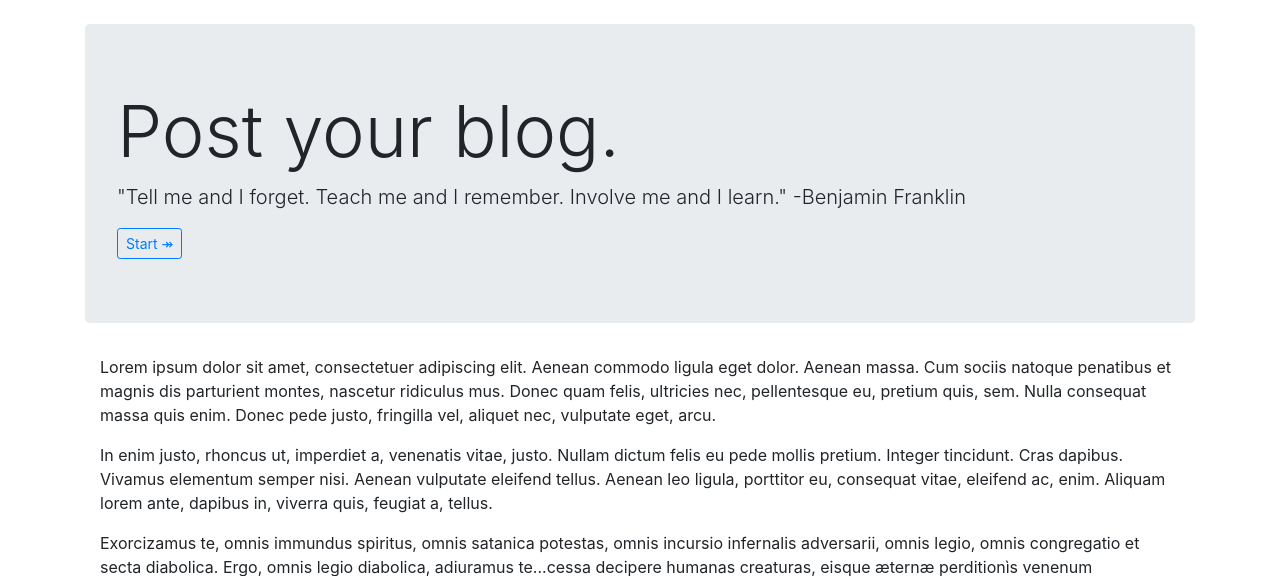
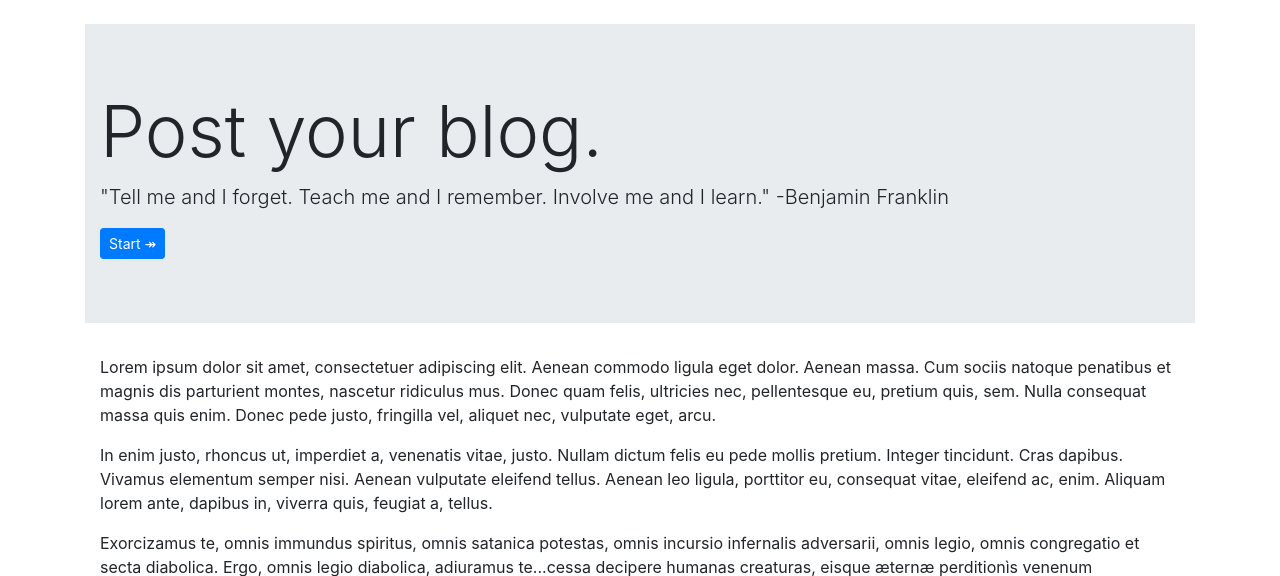
Before and after one commit to Anthonyomondi/blog, a Django app: page / in a window 1280 px wide. Shown: the part 58-634 px from the top of the page. Run offline with Django 3.2, Linux system fonts and the light colour scheme; some libraries are stand-ins or nearby versions.

Commit message:
Update index.html
adjusted jumbotron

```diff
--- a/tony_blogs/templates/tony_blogs/index.html
+++ b/tony_blogs/templates/tony_blogs/index.html
@@ -1,13 +1,15 @@
 {% extends "tony_blogs/base.html" %}
 
 {% block page_header %}
-<div class="jumbotron">
-  <h1 class="display-3">Post your blog.</h1>
+<div class="jumbotron jumbotron-fluid">
+  <div class="container">
+    <h1 class="display-3">Post your blog.</h1>
 
-  <p class="lead">"Tell me and I forget. Teach me and I remember.
+    <p class="lead">"Tell me and I forget. Teach me and I remember.
     Involve me and I learn." -Benjamin Franklin</p>
 
-  <a class="btn btn-sm btn-outline-primary" href="{% url 'tony_blogs:new_blog' %}" role="button">Start &Rarr;</a>
+    <a class="btn btn-sm btn-primary" href="{% url 'tony_blogs:new_blog' %}" role="button">Start &Rarr;</a>
+  </div>
 </div>
 
 <div class="container">
```
